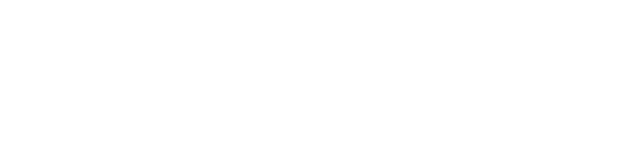
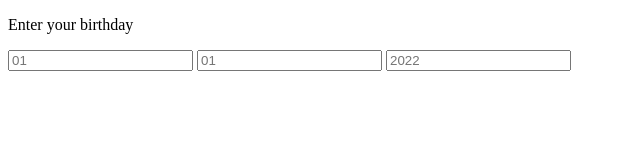
Before and after one commit to Timzyofficial/akan-name-ip, a plain HTML site: page index.html in a window 1280 px wide. Shown: the whole page, without its empty margins (0-640 px from the left). Drawn offline with Linux system fonts and the light colour scheme.

Commit message:
add forms

```diff
--- a/index.html
+++ b/index.html
@@ -7,5 +7,13 @@
     <title>Akan Naming</title>
 </head>
 <body>
+    <div>
+        <p>Enter your birthday</p>
+        <form>
+            <input type="text" placeholder="01"  />
+            <input type="text" placeholder="01" />
+            <input type="number" placeholder="2022">
+        </form>
+    </div>
 </body>
 </html>
```
